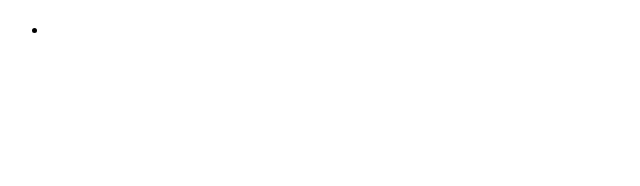
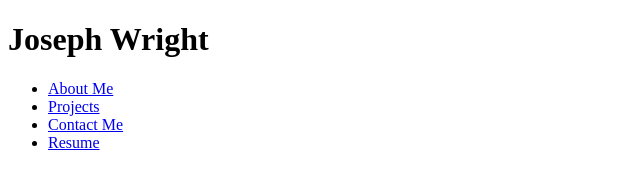
Before and after one commit to JosephW143/Professional-Portfolio, a plain HTML site: page index.html in a window 1280 px wide. Shown: the whole page, without its empty margins (0-640 px from the left). Drawn offline with Linux system fonts and the light colour scheme.

Commit message:
complete header html

```diff
--- a/index.html
+++ b/index.html
@@ -1,4 +1,3 @@
-<!DOCTYPE html>
 <!DOCTYPE html>
 <html lang="en">
 <head>
@@ -10,12 +9,15 @@
 <body>
     <!--nav-->
     <header>
-        <h1 href="/"></h1>
+        <div class="name">
+            <h1 href="/">Joseph Wright</h1>
+        </div>
         <nav>
             <ul>
-                <li>
-
-                </li>
+                <li><a href="#aboutme">About Me</a></li>
+                <li><a href="#projects">Projects</a></li>
+                <li><a href="#contactme">Contact Me</a></li>
+                <li><a href="#">Resume</a></li>
             </ul>
         </nav>
     </header>
@@ -25,7 +27,7 @@
 
     </sectoin>
 
-    <!--footer-->
+    <!--footer/contact section-->
     <footer>
 
     </footer>
```
Also changed, not shown: assets/images/IMG_3355 2.JPG (added).
